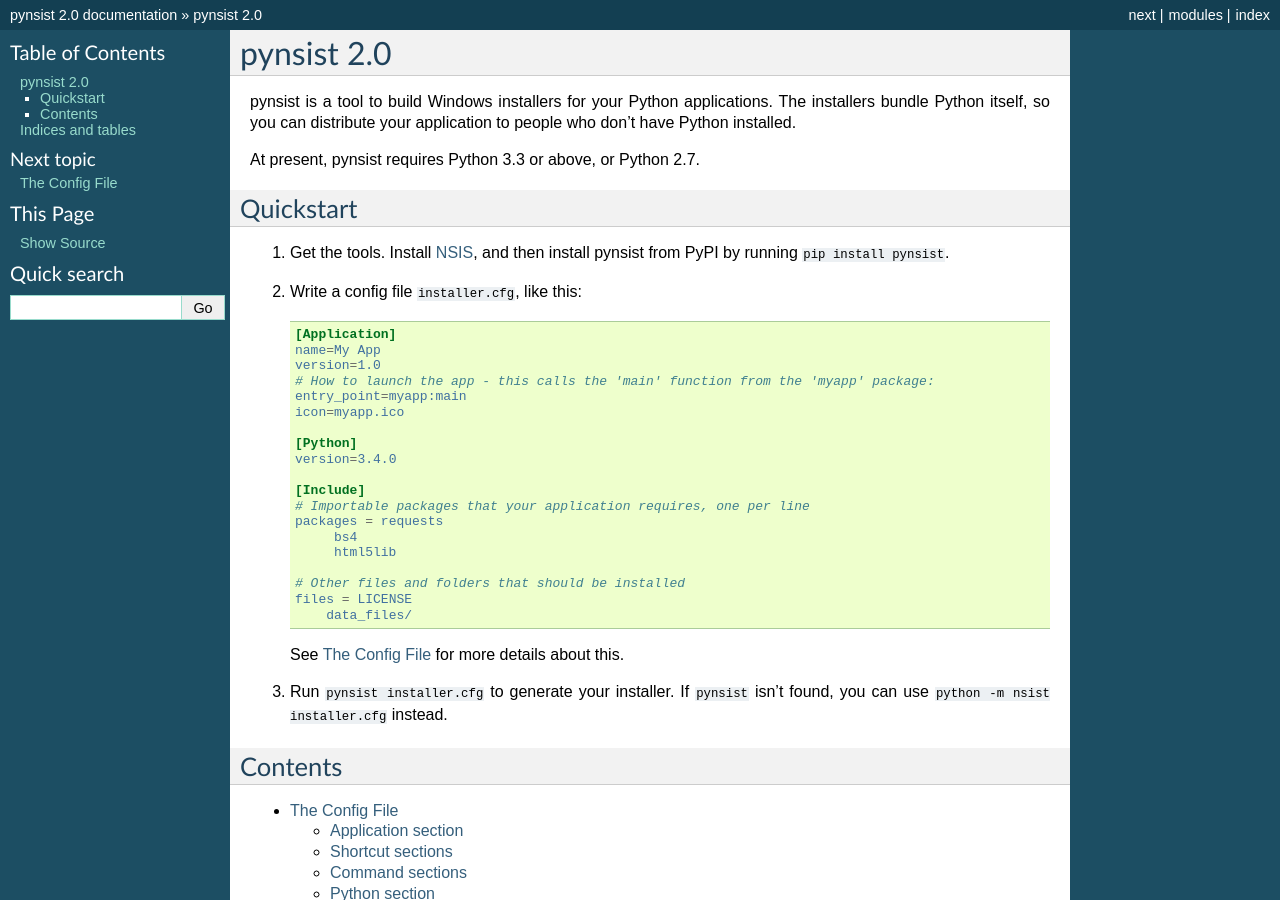
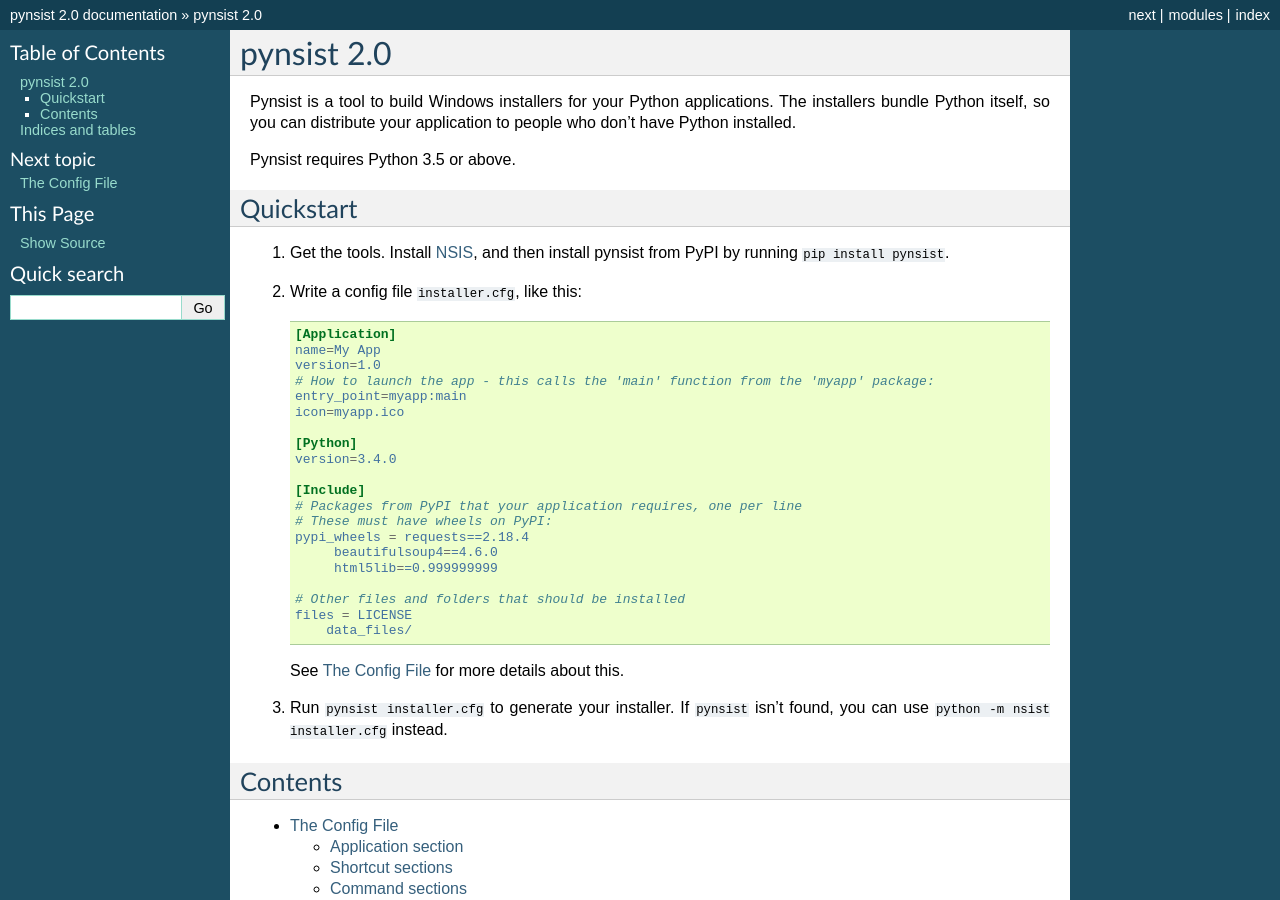
Before and after one commit to takluyver/pynsist, a Sphinx documentation site: the page built from doc/index.rst, in a window 1280 px wide and 900 px high. Built offline with Sphinx 7.4.7, drawn with Linux system fonts in a browser that asks for light colours.

Commit message:
Docs fixes

```diff
--- a/README.rst
+++ b/README.rst
@@ -1,8 +1,8 @@
-pynsist is a tool to build Windows installers for your Python applications. The
+Pynsist is a tool to build Windows installers for your Python applications. The
 installers bundle Python itself, so you can distribute your application to
 people who don't have Python installed.
 
-At present, pynsist requires Python 3.3 or above, or Python 2.7.
+Pynsist requires Python 3.5 or above.
 
 For more information, see `the documentation <https://pynsist.readthedocs.io/en/latest/>`_
 and `the examples <https://github.com/takluyver/pynsist/tree/master/examples>`_.
--- a/doc/api/main.rst
+++ b/doc/api/main.rst
@@ -7,9 +7,7 @@ Building installers
 
    .. automethod:: run
 
-   .. automethod:: fetch_python
-
-   .. automethod:: fetch_pylauncher
+   .. automethod:: fetch_python_embeddable
 
    .. automethod:: write_script
 
--- a/doc/index.rst
+++ b/doc/index.rst
@@ -1,11 +1,11 @@
 pynsist |version|
 =================
 
-pynsist is a tool to build Windows installers for your Python applications. The
+Pynsist is a tool to build Windows installers for your Python applications. The
 installers bundle Python itself, so you can distribute your application to
 people who don't have Python installed.
 
-At present, pynsist requires Python 3.3 or above, or Python 2.7.
+Pynsist requires Python 3.5 or above.
 
 Quickstart
 ----------
@@ -28,10 +28,11 @@ Quickstart
        version=3.4.0
 
        [Include]
-       # Importable packages that your application requires, one per line
-       packages = requests
-            bs4
-            html5lib
+       # Packages from PyPI that your application requires, one per line
+       # These must have wheels on PyPI:
+       pypi_wheels = requests==2.18.4
+            beautifulsoup4==4.6.0
+            html5lib==0.999999999
 
        # Other files and folders that should be installed
        files = LICENSE
```
Also changed, not shown: doc/releasenotes.rst (+5 -5 lines).
